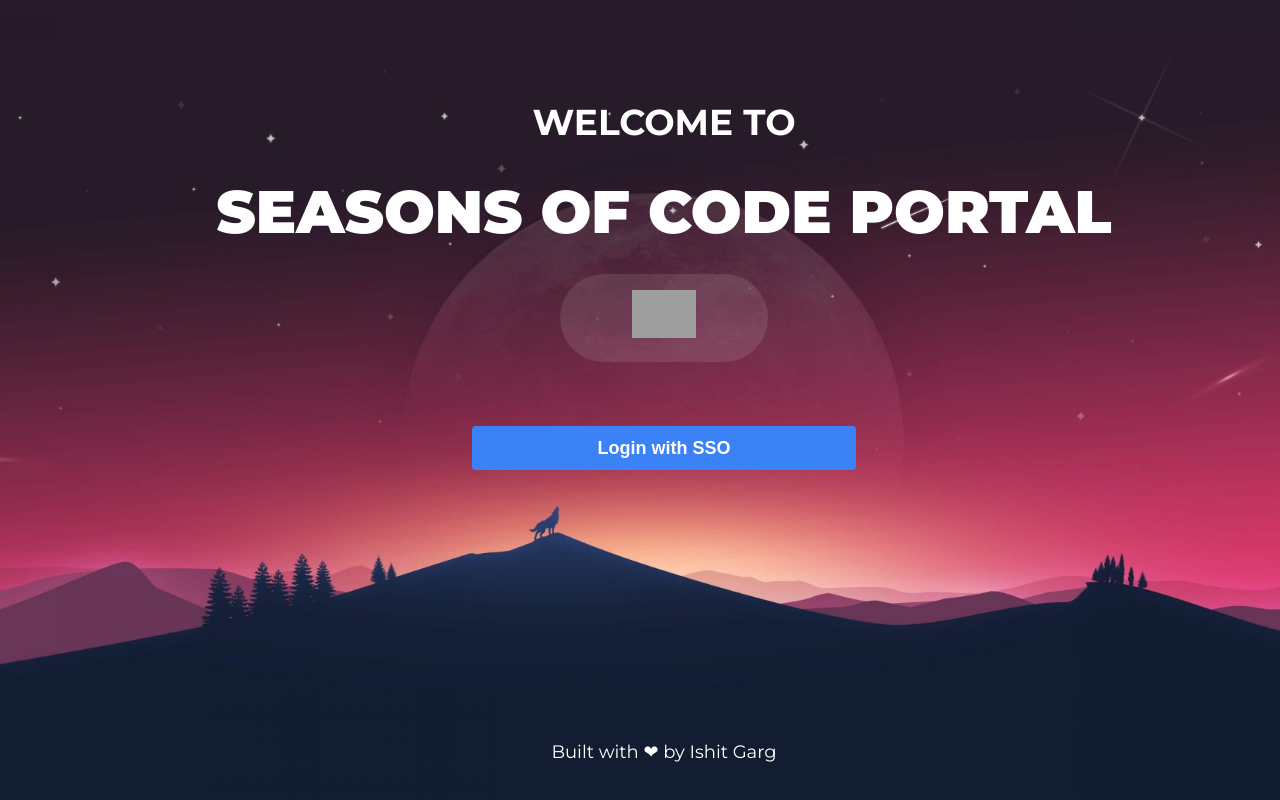
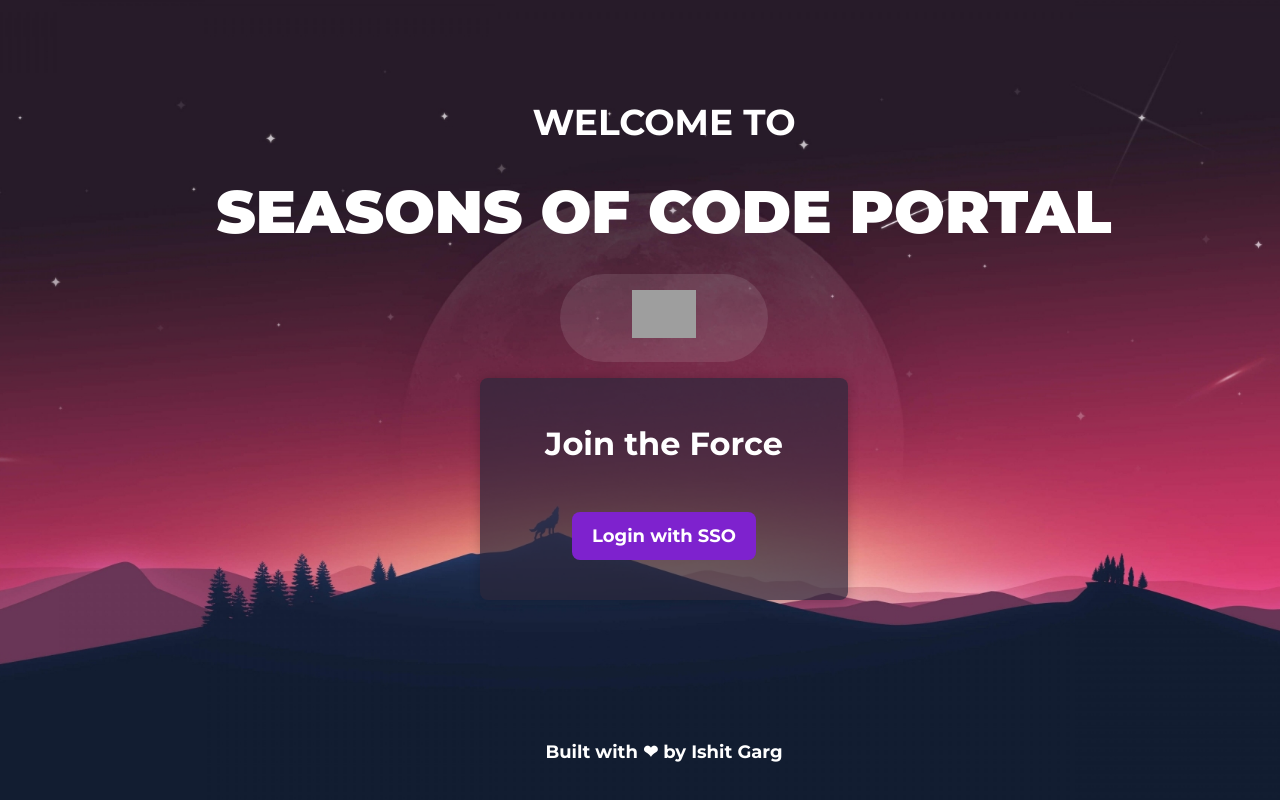
Before and after one commit to ishit16/WnCCPortal, a React (Vite) app: page / in a window 1280 px wide. Shown: the top 800 px of the page. Built offline with nearby package versions, Linux system fonts and the light colour scheme; grey boxes are pictures that could not be loaded.

Commit message:
Landing Page Complete

```diff
--- a/package.json
+++ b/package.json
@@ -16,7 +16,8 @@
     "react-helmet": "^6.1.0",
     "react-router-dom": "^6.3.0",
     "styled-components": "^5.3.5",
-    "styled-components.macro": "^1.0.0"
+    "styled-components.macro": "^1.0.0",
+    "vite-plugin-svgr": "^2.1.0"
   },
   "devDependencies": {
     "@types/react": "^18.0.0",
--- a/src/components/buttons/Authentication.jsx
+++ b/src/components/buttons/Authentication.jsx
@@ -1,21 +1,6 @@
-import { Button } from "antd";
-import { lighten } from "polished";
-import styled from "styled-components";
+import {button} from ant
 
-export const AuthButton = styled(Button)`
-  display: flex;
-  align-items: center;
-  justify-content: center;
-  font-weight: 500;
-  border-radius: 0.5rem;
-  ${({ color }) =>
-    color &&
-    `
-  background: ${color};
-  border-color: ${color};
-  &:hover {
-    background: ${lighten(0.1, color)};
-    border-color: ${lighten(0.1, color)};
-  }
-    `}
-`;
+function AuthButton()
+{
+
+}
--- a/src/main.jsx
+++ b/src/main.jsx
@@ -1,6 +1,7 @@
 import React from "react";
 import ReactDOM from "react-dom";
 import "./index.css";
+
 import App from "./App";
 
 ReactDOM.render(
--- /dev/null
+++ b/src/pages/auth.css
@@ -0,0 +1,18 @@
+.auth-container {
+    display: flex;
+    flex-direction: column;
+    gap: 1.25rem;
+    -webkit-box-align: center;
+    align-items: center;
+    -webkit-box-pack: start;
+    justify-content: flex-start;
+    max-width: 20rem;
+    margin-left: auto;
+    margin-right: auto;
+    margin-top: 16px;
+    padding: 1.5rem;
+    background: rgb(43, 39, 59, 0.7);
+    border-radius: 0.5rem;
+    box-shadow: rgb(0 0 0 / 20%) 0px 0px 0.75rem;
+    color: rgb(255, 255, 255);
+}
--- a/src/pages/landingPage.jsx
+++ b/src/pages/landingPage.jsx
@@ -1,12 +1,15 @@
 import { Button } from "antd";
 import { Helmet } from "react-helmet";
-import { AuthButton } from "../components/buttons/Authentication";
+import "./auth.css";
+// import { ReactComponent as ResoBinLogo } from "../assets/logo.svg";
+
 function LandingPage() {
   return (
     <>
       <Helmet>
         <title>Login - Seasons of Code</title>
       </Helmet>
+
       <div className="min-h-screen flex flex-col text-white">
         <main className="container mx-auto px-6 pt-16 flex-1 text-center">
           <h2 className="font-sans text-2xl md:text-3xl lg:text-4xl uppercase">
@@ -22,12 +25,26 @@ function LandingPage() {
               src="src/pages/images/logo.png"
             />
           </div>
-          <button class="mt-16 text-lg w-96 mx-auto bg-blue-500 hover:bg-blue-700 text-white font-bold py-2 px-4 rounded border-none">
-            Login with SSO
-          </button>
+          <div className="auth-container">
+            <h1 className="font-sans">Join the Force</h1>
+            {/* <ResoBinLogo width="3rem" alt="logo" /> */}
+            <div className="py-2 px-2 md:py-2 md:px-2 lg:py-2 lg:px-2 w-fit mx-auto my-auto">
+              <button
+                type="button"
+                size="large"
+                class="opacity-100 border-none focus:outline-none text-white bg-purple-700 hover:bg-purple-800 focus:ring-4 focus:ring-purple-300 font-medium rounded-lg text-sm px-5 py-2.5 mb-2 dark:bg-purple-600 dark:hover:bg-purple-700 dark:focus:ring-purple-900"
+              >
+                <span className="text-white font-sans font-bold text-lg">
+                  Login with SSO
+                </span>
+              </button>
+            </div>
+          </div>
         </main>
         <footer className="text-lg container mx-auto p-6 flex flex-col md: flex-row items-center justify-between">
-          <p className="font-sans">Built with {`\u2764`} by Ishit Garg</p>
+          <p className="font-bold font-sans">
+            Built with {`\u2764`} by Ishit Garg
+          </p>
         </footer>
       </div>
     </>
--- a/vite.config.js
+++ b/vite.config.js
@@ -1,7 +1,8 @@
 import { defineConfig } from 'vite'
 import react from '@vitejs/plugin-react'
+import svgr from 'vite-plugin-svgr'
 
 // https://vitejs.dev/config/
 export default defineConfig({
-  plugins: [react()]
+  plugins: [react(), svgr()]
 })
```
Also changed, not shown: src/assets/logo.svg (added), 1 other file (tests, documents, lock files or other folders).
